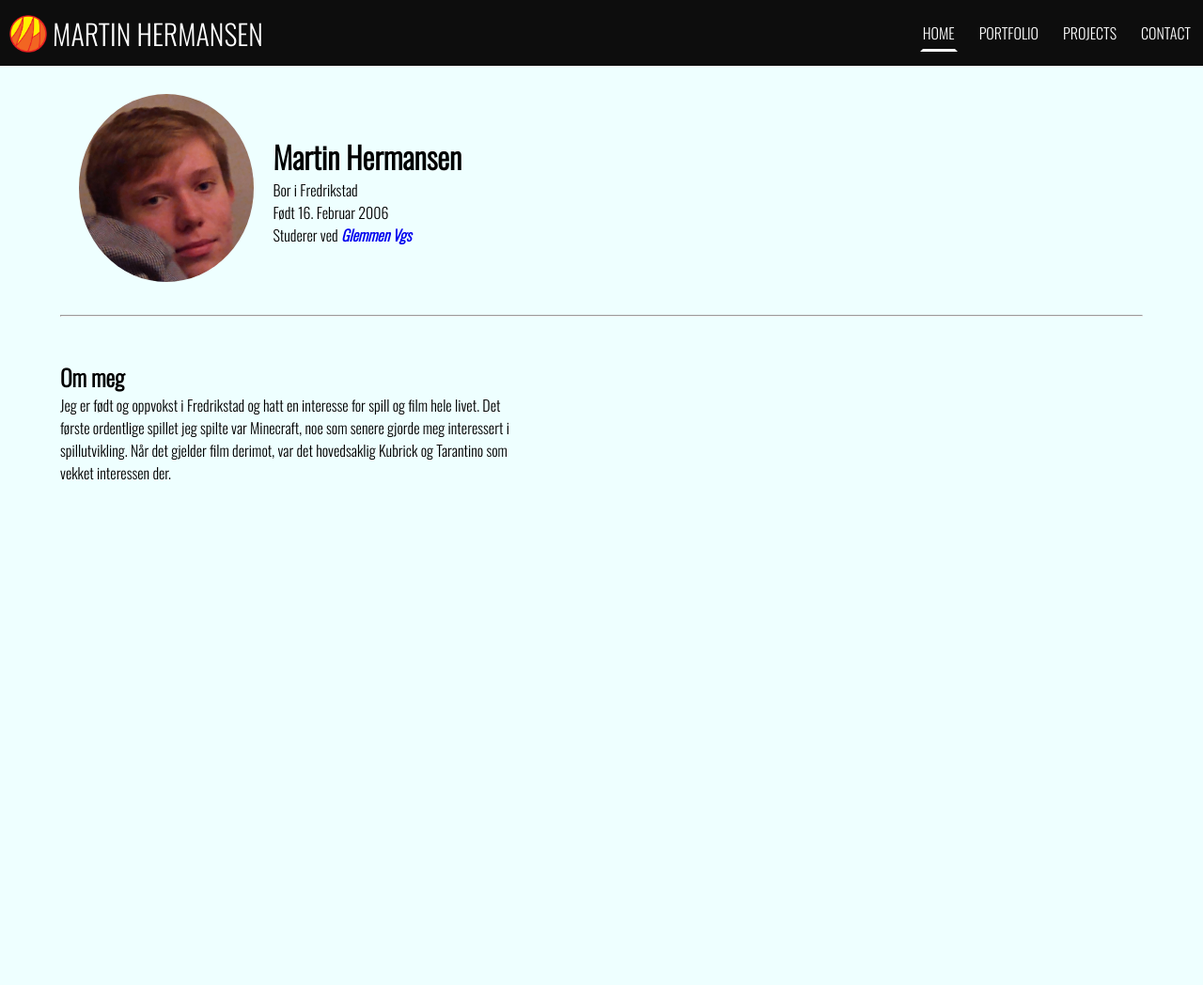
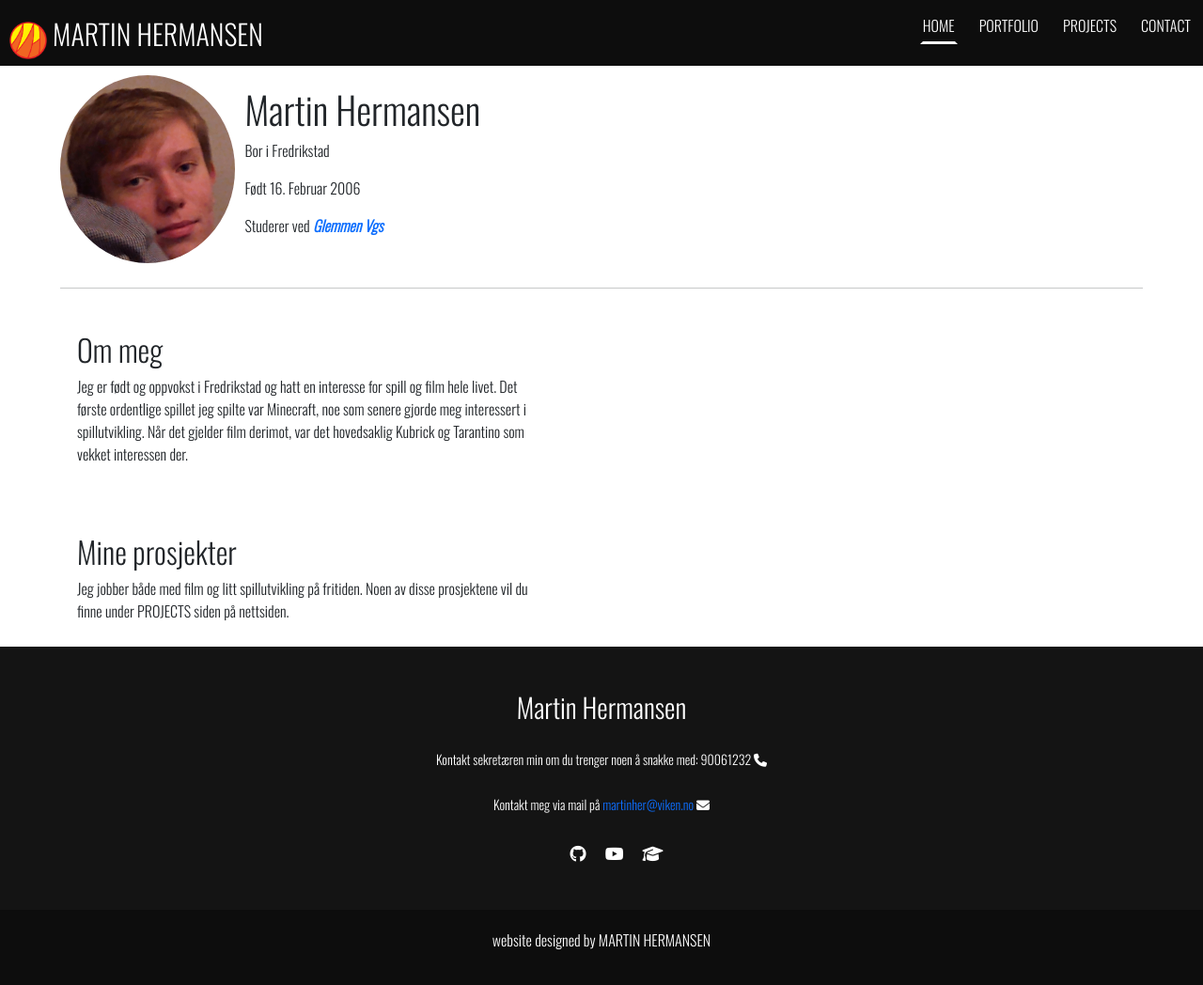
Before and after one commit to martinher00/html-portfolio, a plain HTML site: page index.html in a window 1280 px wide. Shown: the whole page at 94% size. Before the commit the page ends 800 px from the top, so only its background shows below. Drawn offline with nearby package versions, Linux system fonts and the light colour scheme.

Commit message:
lagt til footer

```diff
--- a/css/style.css
+++ b/css/style.css
@@ -7,10 +7,14 @@
     font-family: "Oswald", sans-serif;
 }
 
+a{
+    text-decoration: none !important;
+}
+
 
 body {
     margin: 0;
-    background-color: #eeffff;
+    background-color: #ddfcff;
 }
 
 /* Buttons */
@@ -136,6 +140,77 @@ header nav ul li a.active {
 
 }
 
+/* Footer */
+footer{
+    background: #141414;
+    height: auto;
+    width: 100%;
+    padding-top: 40px;
+    color: #fff;
+    bottom: 0;
+}
+
+.footer-content{
+    display: flex;
+    align-items: center;
+    justify-content: center;
+    flex-direction: column;
+    text-align: center;
+}
+
+.footer-content h3{
+    font-size: 1.8rem;
+    font-weight: 400;
+    text-transform: capitalize;
+    line-height: 3rem;
+}
+
+.footer-content p{
+    max-width: 500px;
+    margin: 10px auto;
+    line-height: 28px;
+    font-size: 14px;
+}
+
+.socials{
+    list-style: none;
+    display: flex;
+    align-items: center;
+    justify-content: center;
+    margin: 1rem 0 3rem 0;
+}
+
+.socials li{
+    margin: 0 10px;
+}
+
+.socials a{
+    text-decoration: none;
+    color: #fff;
+}
+
+.socials a i{
+    font-size: 1.1rem;
+    transition: color .4s ease;
+}
+
+.socials a:hover i{
+    color: aqua;
+}
+
+.footer-bottom{
+    background: #0d0d0d;
+    width: 100%;
+    padding: 20px 0;
+    text-align: center;
+}
+
+.footer-bottom span{
+    text-transform: uppercase;
+    opacity: 4;
+    font-weight: 200;
+}
+
 /* Carousel */
 
 *, *::before, *::after{
--- a/index.html
+++ b/index.html
@@ -10,6 +10,15 @@
         <link rel="preconnect" href="https://fonts.googleapis.com">
         <link rel="preconnect" href="https://fonts.gstatic.com" crossorigin>
         <link href="https://fonts.googleapis.com/css2?family=Oswald:wght@300&display=swap" rel="stylesheet">
+        <!-- Bootstrap -->
+        <link href="https://cdn.jsdelivr.net/npm/bootstrap@5.3.0-alpha3/dist/css/bootstrap.min.css"
+        rel="stylesheet"
+        integrity="sha384-KK94CHFLLe+nY2dmCWGMq91rCGa5gtU4mk92HdvYe+M/SXH301p5ILy+dN9+nJOZ"
+        crossorigin="anonymous">
+        <!-- Font awesome -->
+        <link rel="stylesheet" href="https://cdnjs.cloudflare.com/ajax/libs/font-awesome/6.4.0/css/all.min.css"
+        integrity="sha512-iecdLmaskl7CVkqkXNQ/ZH/XLlvWZOJyj7Yy7tcenmpD1ypASozpmT/E0iPtmFIB46ZmdtAc9eNBvH0H/ZpiBw=="
+        crossorigin="anonymous" referrerpolicy="no-referrer" />
     </head>
     <body>
         <header>
@@ -44,10 +53,10 @@
 
         <div style="margin-left: 5%; margin-right: 5%;">
             <div class="header">
-                <table class="headline" cellspacing=20>
+                <table class="headline" cellspacing=40>
                     <tr>
                         <td><img src="./img/pfp1.jpg" class="profilePic" id="profilePic" alt="profilbilde"></td>
-                        <td>
+                        <td style="padding-left: 10px;">
                             <h1>Martin Hermansen</h1>
                             <p>Bor i Fredrikstad</p>
                             <p>Født 16. Februar 2006</p>
@@ -62,7 +71,7 @@
 
             <hr>
 
-            <div class="container text-md-left" style="margin-top: 4%;">
+            <div class="container text-md-left" style="margin-top: 4%; padding-bottom: 10px;">
                 <h2>Om meg</h2>
                 <p style="max-width: 500px;">Jeg er født og oppvokst i Fredrikstad og hatt en interesse for spill og film hele
                     livet.
@@ -71,9 +80,31 @@
                     Tarantino som vekket interessen der.
                 </p>
             </div>
+
+            <div class="container text-md-left" style="margin-top: 4%; padding-bottom: 10px;">
+                <h2>Mine prosjekter</h2>
+                <p style="max-width: 500px;">Jeg jobber både med film og litt spillutvikling på fritiden. Noen av disse prosjektene
+                    vil du finne under PROJECTS siden på nettsiden.
+                </p>
+            </div>
+        </div>
         </div>
 
-
+        <footer>
+            <div class="footer-content">
+                <h3>martin hermansen</h3>
+                <p>Kontakt sekretæren min om du trenger noen å snakke med: 90061232 <i class="fa-solid fa-phone"></i></p>
+                <p>Kontakt meg via mail på <a href="mailto:martinher@viken.no">martinher@viken.no</a> <i class="fa-solid fa-envelope"></i></p>
+                    <ul class="socials">
+                        <li><a href="https://github.com/martinher00" target="_blank"><i class="fa-brands fa-github"></i></a></li>
+                        <li><a href="https://www.youtube.com/" target="_blank"><i class="fa-brands fa-youtube"></i></a></li>
+                        <li><a href="https://viken.no/glemmen-vgs/" target="_blank"><i class="fa-sharp fa-solid fa-graduation-cap"></i></a></li>
+                    </ul>
+            </div>
+            <div class="footer-bottom">
+                <p>website designed by <span>martin hermansen</span></p>
+            </div>
+        </footer>
 
     </body>
 </html>
```
